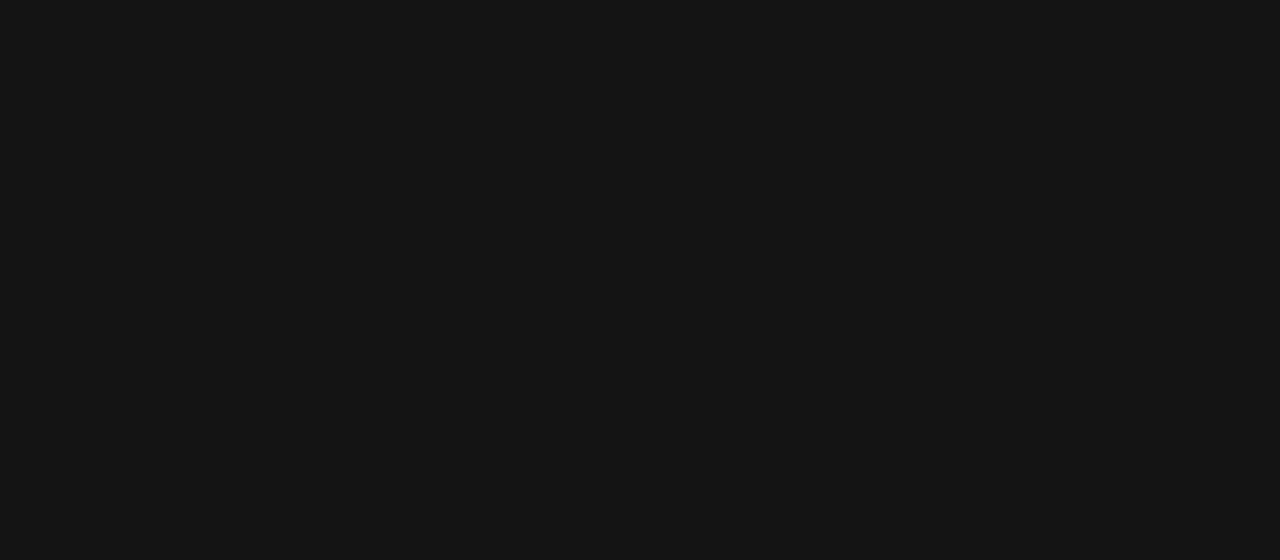
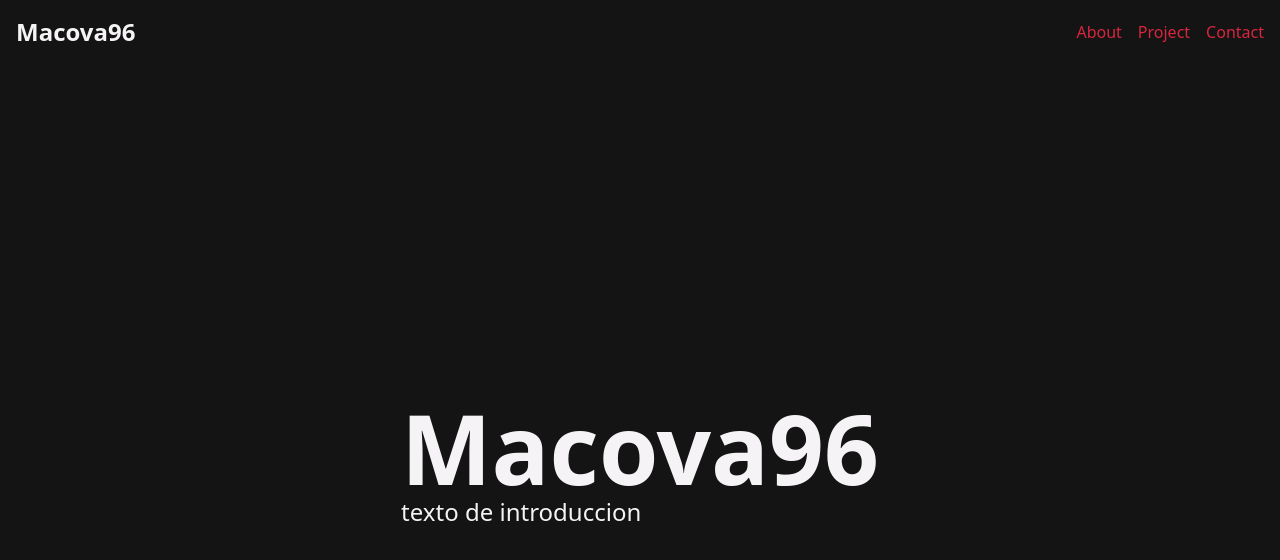
Before and after one commit to macova96/macova96-portfolio, a Next.js app: page / in a window 1280 px wide. Shown: the top 560 px of the page. Built offline with nearby package versions, Linux system fonts and the light colour scheme.

Commit message:
define las rutas del proyecto

```diff
--- a/src/app/globals.css
+++ b/src/app/globals.css
@@ -12,7 +12,7 @@
 body {
   color: var(--secondary);
   background: var(--primary);
-  font-family: var(--font-fira-code), sans-serif;
+  font-family: var(--font-fira-code);
 }
 
 @layer utilities {
--- a/src/app/layout.js
+++ b/src/app/layout.js
@@ -1,18 +1,21 @@
+import Header from '../components/Header'
 import { firaCode } from '../ui/fonts';
-import './globals.css';  // Tus estilos globales
+import './globals.css';  // Estos son los estilos globales
 
 export const metadata = {
   title: "Macova96 - Portfolio",
   description: "A simple Portfolio made with love",
 };
 
-// RootLayout con solo Fira Code
-export default function RootLayout({ children }) {
+const Layout = ({ children }) => {
   return (
     <html lang="en">
-      <body className={`${firaCode.className} antialiased`}>
-        {children}
+      <body className="min-h-screen flex flex-col overflow-hidden">
+        <Header />
+          {children}
       </body>
     </html>
   );
-}
+};
+
+export default Layout;
--- a/src/app/page.js
+++ b/src/app/page.js
@@ -1,14 +1,14 @@
-import Image from "next/image";
-
 export default function Home() {
   return (
-    <div className="grid grid-rows-[20px_1fr_20px] items-center justify-items-center min-h-screen p-8 pb-20 gap-16 sm:p-20 font-[family-name:var(--font-geist-sans)]">
-      <main className="flex flex-col gap-8 row-start-2 items-center sm:items-start">
-
+    <div className="flex flex-col justify-center min-h-screen items-center">
+      <main className="flex flex-col gap-0 row-start-2 items-center sm:items-start">
+        <h1 className="text-8xl font-extrabold">
+          Macova96
+        </h1>
+        <p className="text-2xl">
+          texto de introduccion
+        </p>
       </main>
-      <footer className="row-start-3 flex gap-6 flex-wrap items-center justify-center">
-
-      </footer>
     </div>
   );
 }
--- a/src/components/Header.js
+++ b/src/components/Header.js
@@ -0,0 +1,22 @@
+import Link from 'next/link';
+
+const Header = () => {
+  return (
+  <header className='bg-primary p-4 text-accent'>
+    <div className='container mx-auto flex justify-between items-center'>
+      <h1 className='text-2xl text-secondary font-bold'>
+        <Link href="/" > Macova96 </Link>
+      </h1>
+      <nav>
+        <ul className='flex space-x-4'>
+          <li><Link href="/about">About</Link></li>
+          <li><Link href="/projects">Project</Link></li>
+          <li><Link href="/contact">Contact</Link></li>
+        </ul>
+      </nav>
+    </div>
+  </header>
+  );
+};
+
+export default Header;
```
Also changed, not shown: 1 other file (tests, documents, lock files or other folders).
